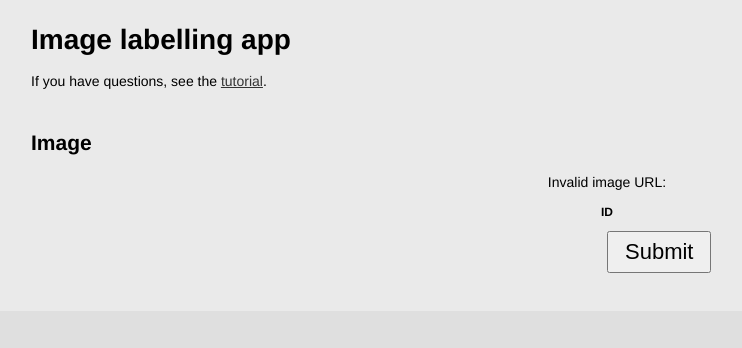
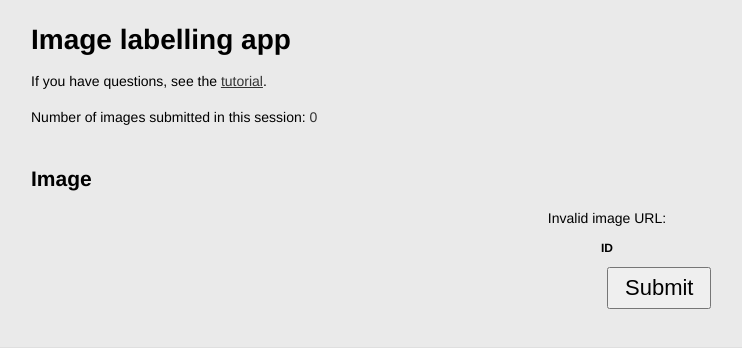
Before and after one commit to ThundeRatz/labelling-web-app, a Flask app: template labelling_web_app/templates/label.html in a window 1280 px wide. Shown: the top 348 px of the page, without its empty margins (33-775 px from the left). Run offline with Flask 2, Linux system fonts and the light colour scheme; the template is opened without the code that fills it, so the values that code supplies are empty; some libraries are stand-ins or nearby versions.

Commit message:
Show number of images submitted in current session

```diff
--- a/labelling_web_app/templates/label.html
+++ b/labelling_web_app/templates/label.html
@@ -15,6 +15,8 @@
     <p>
       If you have questions, see the <a href="static/tutorial.html">tutorial</a>.
     </p>
+
+    <p>Number of images submitted in this session: <a id="number_of_submits">0</a></p>
 
     <h2>Image</h2>
       <div id="bbox_annotator" style="text-align:center;"></div>
@@ -53,6 +55,8 @@
       });
     }
 
+    var submits = 0;
+
     function sendBoxes() {
       if (editor.entries.length == 0) {
         alert('Create selections before submitting');
@@ -71,6 +75,8 @@
 
       $('#submit-button').prop('disabled', true);
       doPost({'labels': labels, 'image_id': '{{image_id}}'});
+      submits++;
+      document.getElementById("number_of_submits").innerHTML = submits;
     }
     </script>
   </body>
```
